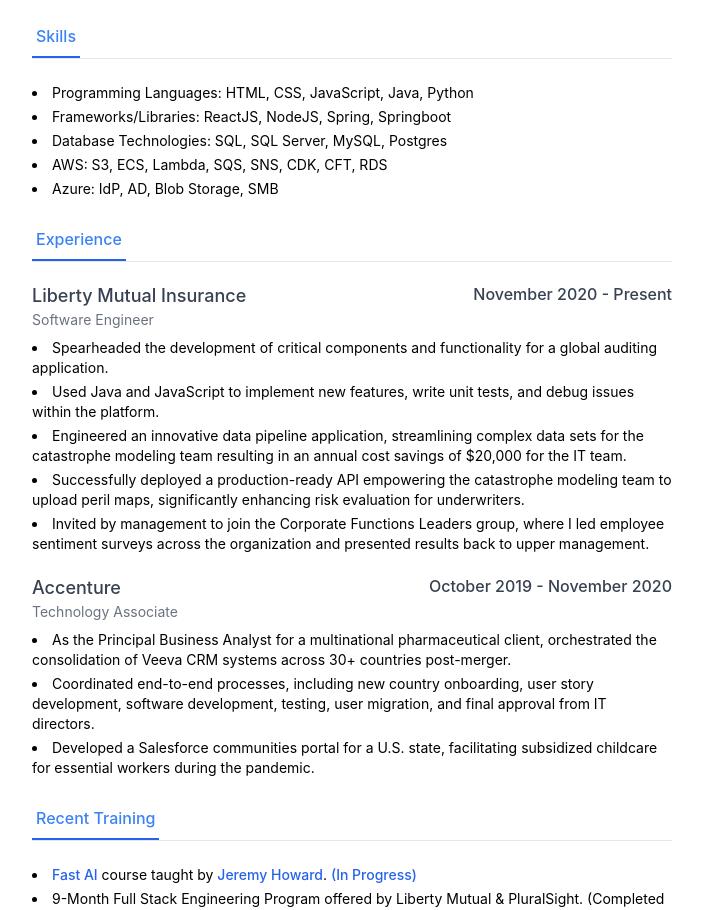
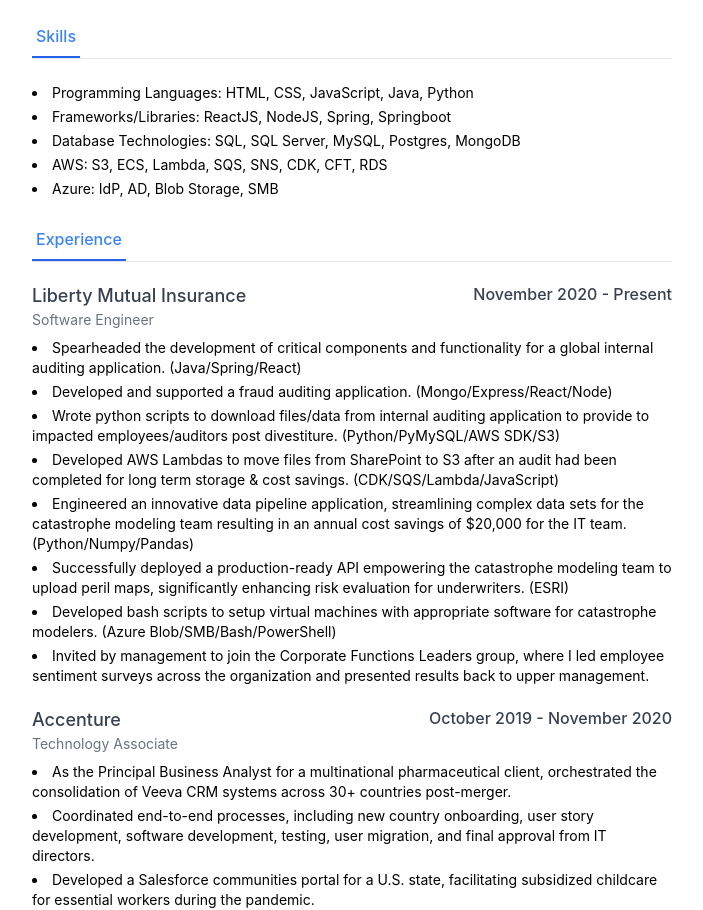
Before and after one commit to bryceschultz/resume, a React (Create React App) app: page / in a window 1280 px wide. Shown: the part 960-1870 px from the top of the page, without its empty margins (288-991 px from the left). Built offline with nearby package versions, Linux system fonts and the light colour scheme; what @fortawesome/fontawesome would draw is missing.

Commit message:
Adding more bullets/detail to experience section

```diff
--- a/src/components/Section/Sections/ExperienceSection/ExperienceSection.jsx
+++ b/src/components/Section/Sections/ExperienceSection/ExperienceSection.jsx
@@ -8,10 +8,13 @@
 import ExperienceCard from "../../../Card/ExperienceCard/ExperienceCard";
 
 const libertyExperience = [
-    'Spearheaded the development of critical components and functionality for a global auditing application.',
-    'Used Java and JavaScript to implement new features, write unit tests, and debug issues within the platform.',
-    'Engineered an innovative data pipeline application, streamlining complex data sets for the catastrophe modeling team resulting in an annual cost savings of $20,000 for the IT team.',
-    'Successfully deployed a production-ready API empowering the catastrophe modeling team to upload peril maps, significantly enhancing risk evaluation for underwriters.',
+    'Spearheaded the development of critical components and functionality for a global internal auditing application. (Java/Spring/React)',
+    'Developed and supported a fraud auditing application. (Mongo/Express/React/Node)',
+    'Wrote python scripts to download files/data from internal auditing application to provide to impacted employees/auditors post divestiture. (Python/PyMySQL/AWS SDK/S3)',
+    'Developed AWS Lambdas to move files from SharePoint to S3 after an audit had been completed for long term storage & cost savings. (CDK/SQS/Lambda/JavaScript)',
+    'Engineered an innovative data pipeline application, streamlining complex data sets for the catastrophe modeling team resulting in an annual cost savings of $20,000 for the IT team. (Python/Numpy/Pandas)',
+    'Successfully deployed a production-ready API empowering the catastrophe modeling team to upload peril maps, significantly enhancing risk evaluation for underwriters. (ESRI)',
+    'Developed bash scripts to setup virtual machines with appropriate software for catastrophe modelers. (Azure Blob/SMB/Bash/PowerShell)',
     'Invited by management to join the Corporate Functions Leaders group, where I led employee sentiment surveys across the organization and presented results back to upper management.'
 ]
 const accentureExperience = [
--- a/src/components/Section/Sections/ProfessionalSummary/ProfessionalSummary.jsx
+++ b/src/components/Section/Sections/ProfessionalSummary/ProfessionalSummary.jsx
@@ -2,7 +2,7 @@
     return (
         <p className="text-base">
             Highly motivated Full-Stack Software Engineer & Master's Degree candidate with experience in developing, testing, debugging, and implementing high performing software solutions.
-            Skilled in object oriented programming, web development, and database design/modeling. Excellent problem-solving and communication skills and demonstrates a passion
+            Skilled in object oriented programming, web development, and database design/modeling. Excellent problem-solving and communication skills with a demonstrated passion
             for learning new technologies.
         </p>
     )
--- a/src/components/Section/Sections/SkillsSection/SkillsSection.jsx
+++ b/src/components/Section/Sections/SkillsSection/SkillsSection.jsx
@@ -4,7 +4,7 @@
 
 const skills = ["Programming Languages: HTML, CSS, JavaScript, Java, Python",
                  "Frameworks/Libraries: ReactJS, NodeJS, Spring, Springboot",
-                 "Database Technologies: SQL, SQL Server, MySQL, Postgres",
+                 "Database Technologies: SQL, SQL Server, MySQL, Postgres, MongoDB",
                 "AWS: S3, ECS, Lambda, SQS, SNS, CDK, CFT, RDS",
                 "Azure: IdP, AD, Blob Storage, SMB"]
 const SkillsSection = () => {
@@ -58,6 +58,9 @@
                 <div className="slide">
                     <FontAwesomeIcon icon={['fab', 'python']}  />
                 </div>
+                <div className="slide">
+                    <FontAwesomeIcon icon={['fab', 'aws']}  />
+                </div>
             </div>
         </div>
             </>
```
